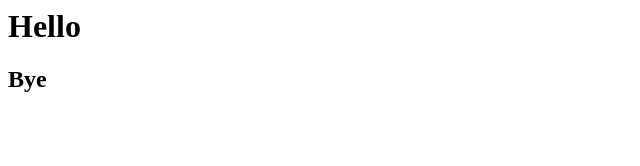
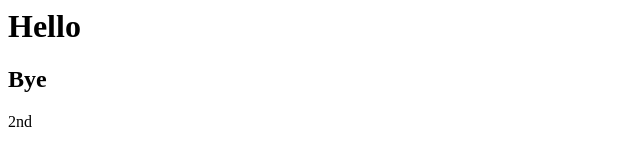
Before and after one commit to acewebstudio1/ayata1, a plain HTML site: page index.html in a window 1280 px wide. Shown: the full height of the page, 0-640 px from the left. Drawn offline with Linux system fonts and the light colour scheme.

Commit message:
Update index.html

```diff
--- a/index.html
+++ b/index.html
@@ -1,2 +1,3 @@
 <h1> Hello</h1>
 <h2>Bye</h2>
+<p>2nd</p>
```
